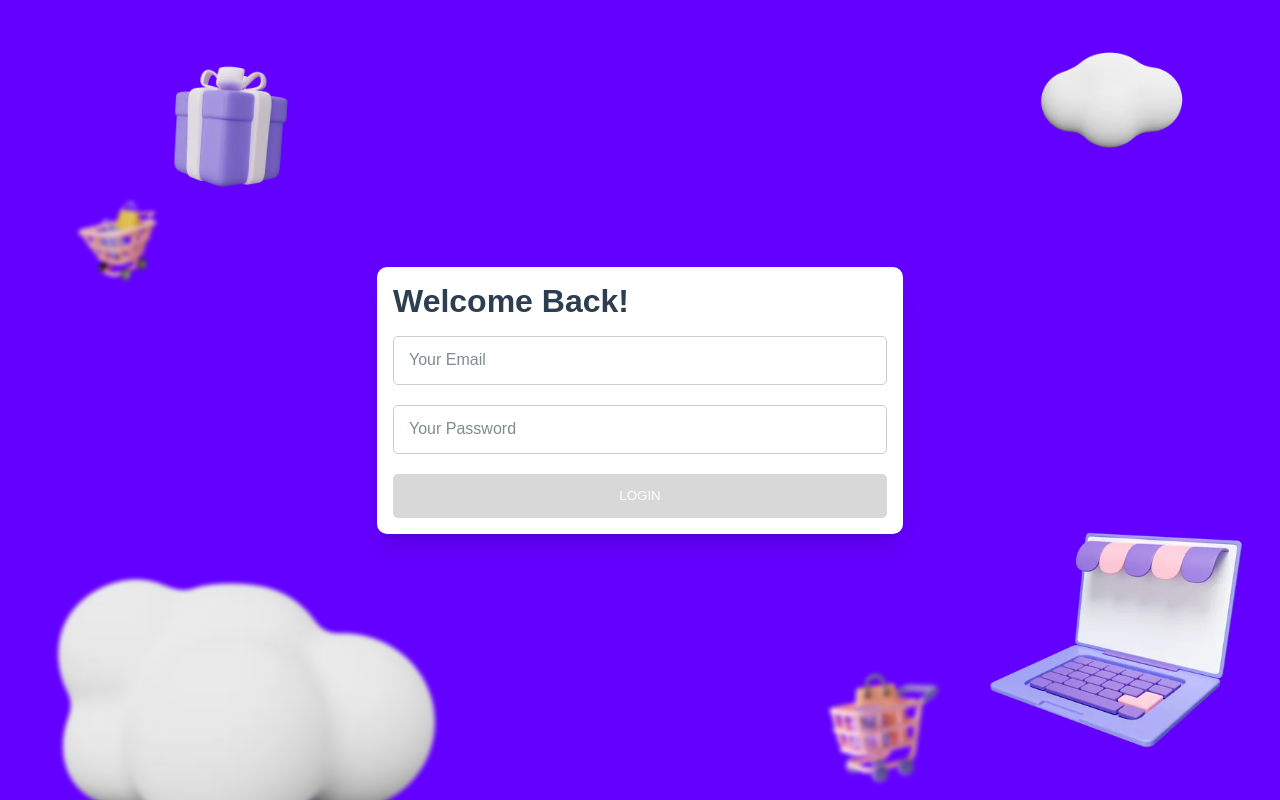
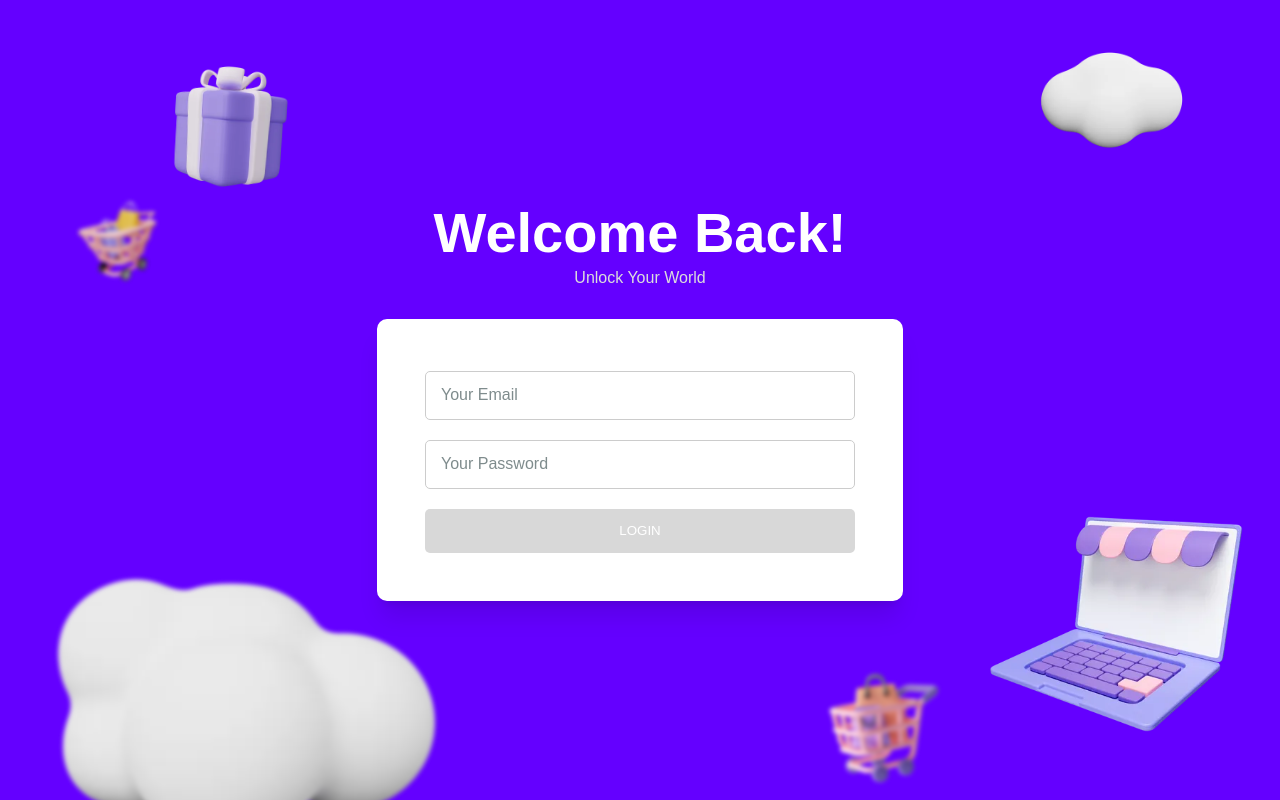
Before and after one commit to obayalhusein/edm-task, a React (Vite) app: page /login in a window 1280 px wide. Built offline with nearby package versions, Linux system fonts and the light colour scheme.

Commit message:
edit login page style

```diff
--- a/src/pages/Login/index.tsx
+++ b/src/pages/Login/index.tsx
@@ -51,8 +51,9 @@ const LoginPage: React.FC = () => {
     <div className="bg-primary flex flex-column justify-center h-100">
       <UiContainer maxWidth="550px">
         <div className="auth-card">
+          <h1 className="auth-card-title">Welcome Back!</h1>
+          <p className="auth-card-subtitle">Unlock Your World</p>
           <UiCard>
-            <h1>Welcome Back!</h1>
 
             {formData.error && <p className="error">{formData.error}</p>}
 
--- a/src/pages/Login/style.scss
+++ b/src/pages/Login/style.scss
@@ -3,6 +3,25 @@
 .auth-card {
     position: relative;
     z-index: 2;
+    .auth-card-title {
+        font-size: 3.5rem;
+        color: white;
+        text-align: center;
+        margin-bottom: .25rem;
+        @include breakpoint(sm, max) {
+            font-size: 2rem;
+        }
+    }
+    .auth-card-subtitle {
+        color: gainsboro;
+        text-align: center;
+        margin-bottom: 2rem;
+    }
+    .ui-card {
+        @include breakpoint(md, min) {
+            padding: 3rem;
+        }
+    }
 }
 
 .auth-effects {
@@ -19,13 +38,13 @@
             left: 0;
             max-width: 45vw;
             filter: blur(2px);
-            animation: floating 5s ease-in-out infinite alternate;
+            animation: floating-horizontal 5s ease-in-out infinite alternate;
         }
         &.effect-cloud2 {
             top: 0;
             right: 5vw;
             max-width: 15vw;
-            animation: floating 3s ease-in-out infinite alternate;
+            animation: floating-horizontal 3s ease-in-out infinite alternate;
         }
         &.effect-gift {
             top: 2.5vw;
@@ -41,6 +60,7 @@
             bottom: 0;
             right: 0;
             max-width: 25vw;
+            animation: floating-vertical 5s ease-in-out infinite alternate;
             @include breakpoint(md, max) {
                 display: none;
             }
@@ -50,7 +70,7 @@
             right: 25vw;
             max-width: 10vw;
             filter: blur(2px);
-            animation: floating 5s ease-in-out infinite alternate;
+            animation: floating-horizontal 5s ease-in-out infinite alternate;
             @include breakpoint(md, max) {
                 display: none;
             }
@@ -61,7 +81,7 @@
             max-width: 5vw;
             min-width: 100px;
             filter: blur(2px);
-            animation: floating 5s ease-in-out infinite alternate;
+            animation: floating-horizontal 5s ease-in-out infinite alternate;
             @include breakpoint(md, max) {
                 top: unset;
                 left: unset;
@@ -72,12 +92,21 @@
     }
 }
 
-@keyframes floating {
+@keyframes floating-horizontal {
     0% {
         transform: translateX(-5%);
     }
     100% {
         transform: translateX(5%);
+    }
+}
+
+@keyframes floating-vertical {
+    0% {
+        transform: translateY(-5%);
+    }
+    100% {
+        transform: translateY(5%);
     }
 }
 
```
